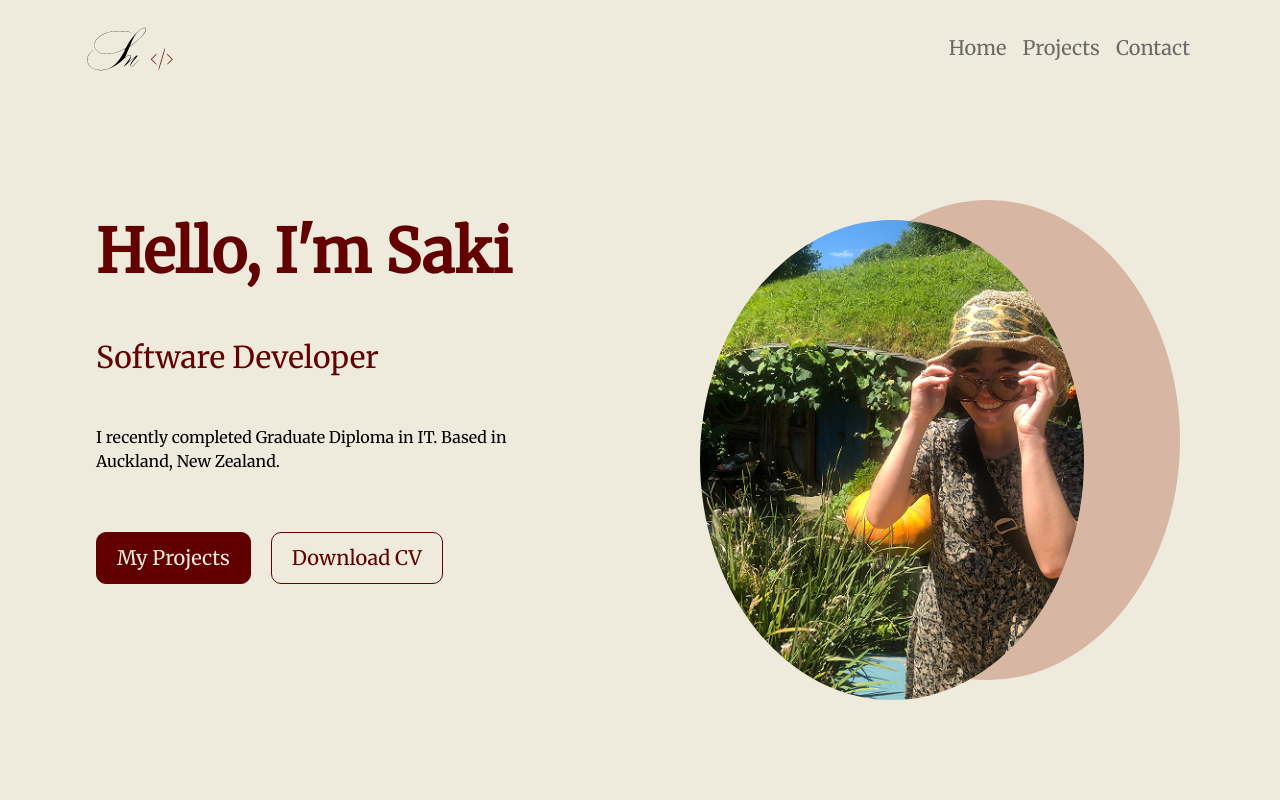
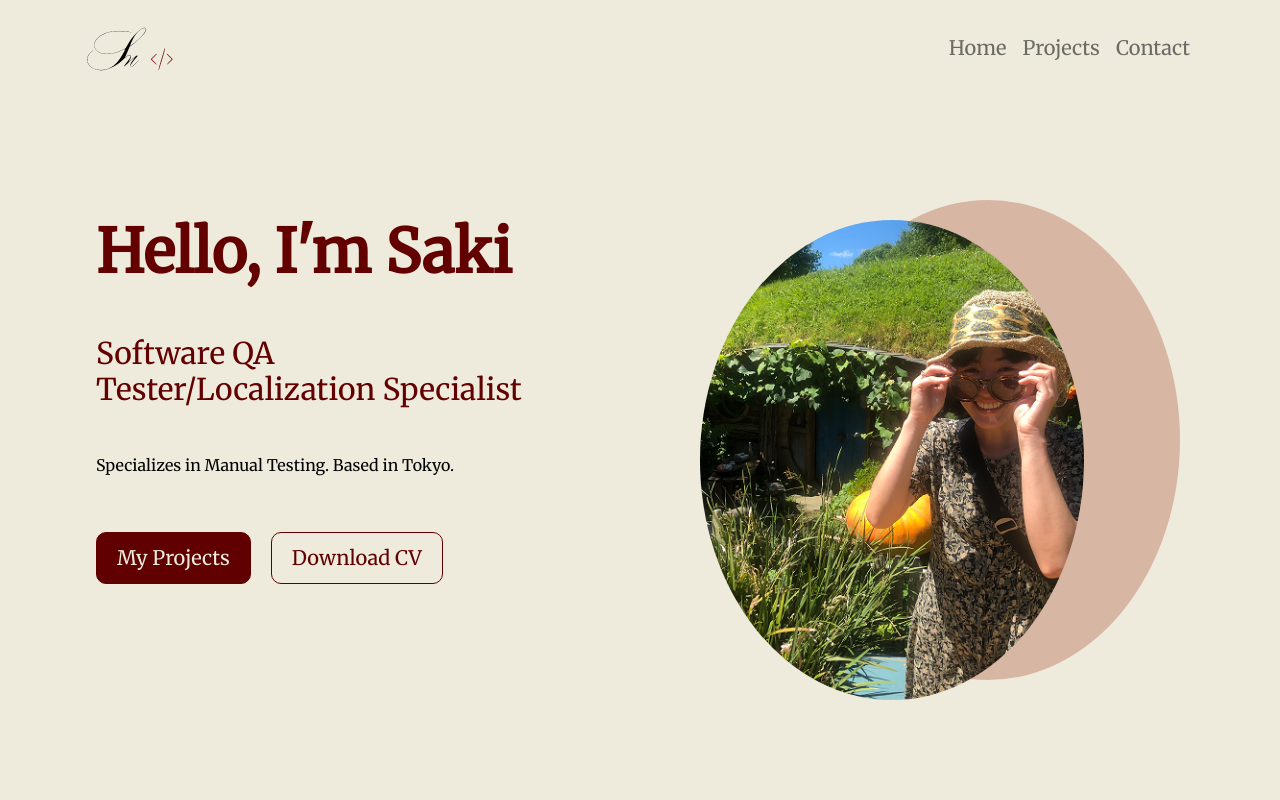
Before and after one commit to sakinakayama/my-portfolio, a React (Create React App) app: page / in a window 1280 px wide. Shown: the top 800 px of the page. Built offline with nearby package versions, Linux system fonts and the light colour scheme; a web font is replaced by a local one.

Commit message:
Update Intro.jsx

```diff
--- a/src/component/intro/Intro.jsx
+++ b/src/component/intro/Intro.jsx
@@ -8,10 +8,9 @@ export default function About() {
       <div className="i-left">
         <div className="i-left-wrapper">
           <h1 className="i-title">Hello, I'm Saki</h1>
-          <h2 className="i-subtitle">Software Developer</h2>
+          <h2 className="i-subtitle">Software QA Tester/Localization Specialist</h2>
           <p className="i-desc">
-            I recently completed Graduate Diploma in IT. Based in Auckland, New
-            Zealand.
+            Specializes in Manual Testing. Based in Tokyo.
           </p>
           <div className="i-btn">
             <button
```
